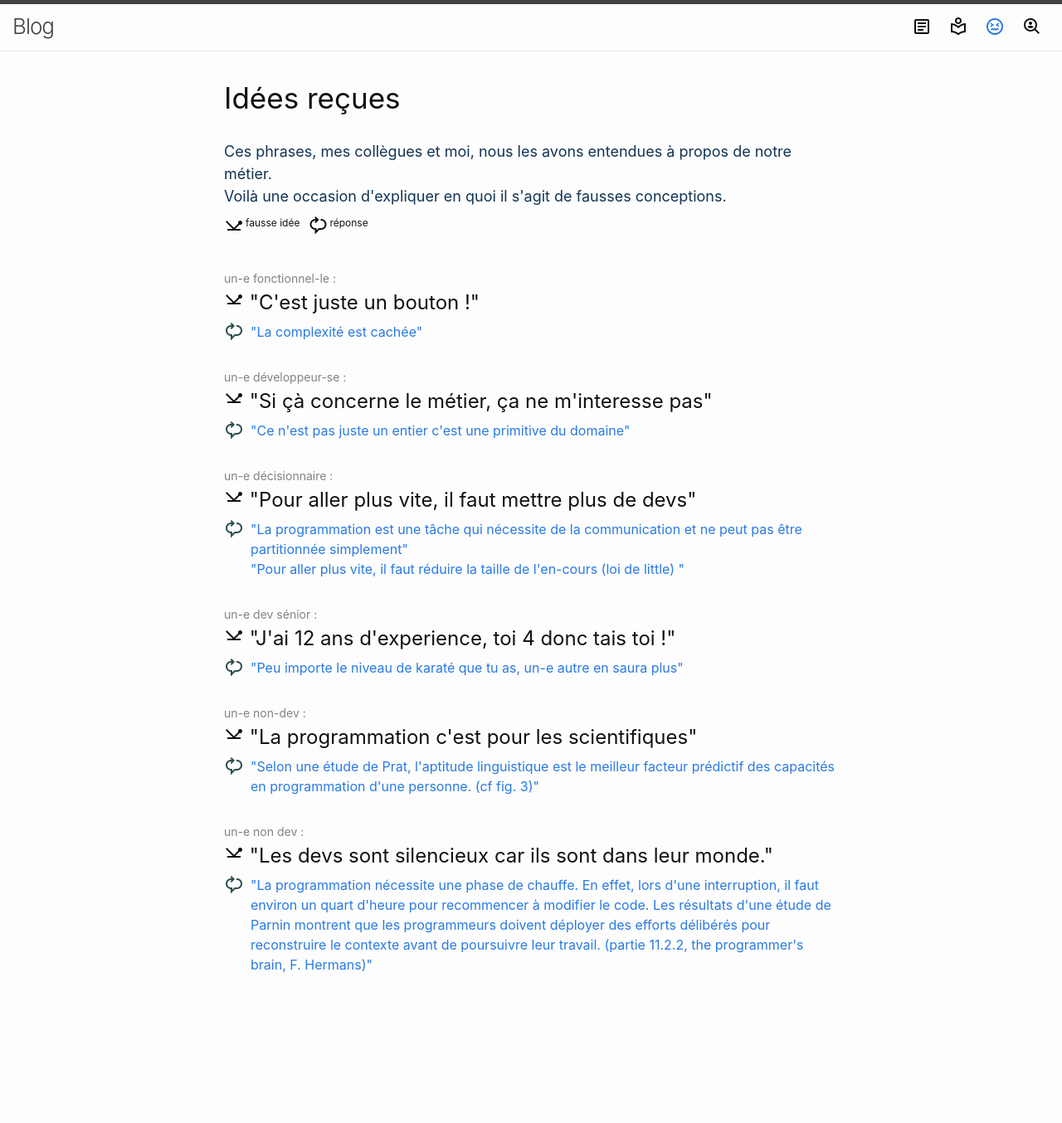
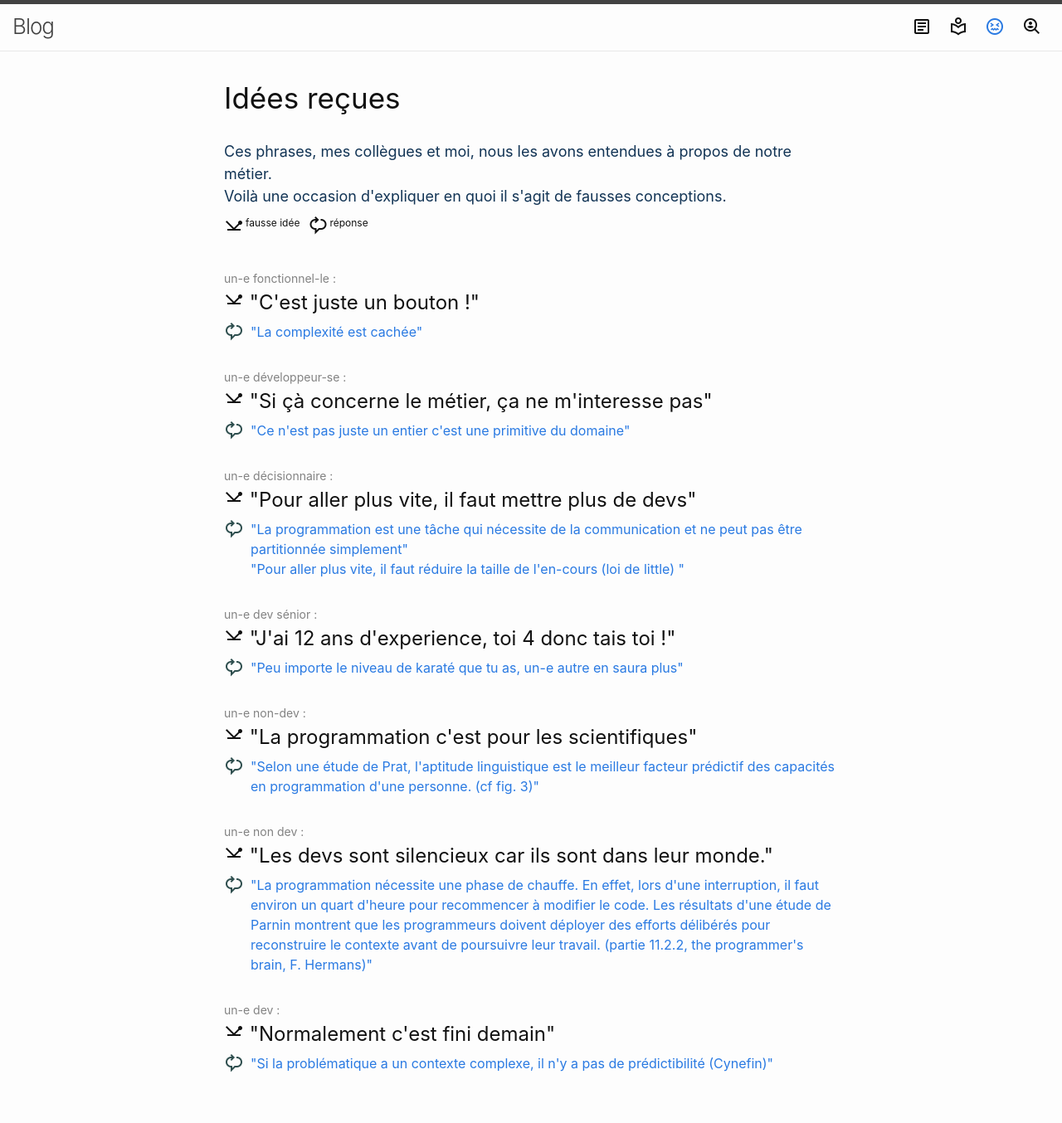
Before and after one commit to masalthunlass/blog, a Jekyll site: the page built from my_pages/misconceptions.html, in a window 1280 px wide. Shown: the whole page at 83% size. Built offline with Jekyll 4.4.1, drawn with Linux system fonts in a browser that asks for light colours; before the commit the page ends 1235 px from its top, so only the background shows below that.

Commit message:
adding a misconception (#32)
Co-authored-by: mac-Z14MSALT <mathilde.salthunlassalle.partner@decathlon.com>

```diff
--- a/_data/misconceptions.json
+++ b/_data/misconceptions.json
@@ -62,5 +62,15 @@
         "source": "https://www.manning.com/books/the-programmers-brain"
       }
     ]
+  },
+  {
+    "said_by": "un-e dev",
+    "sentence": "Normalement c'est fini demain",
+    "counterarguments": [
+      {
+        "answer": "Si la problématique a un contexte complexe, il n'y a pas de prédictibilité (Cynefin)",
+        "source": "https://medium.com/@bartlettstarman/une-introduction-%C3%A0-cynefin-f0962c63f21e "
+      }
+    ]
   }
 ]
```
